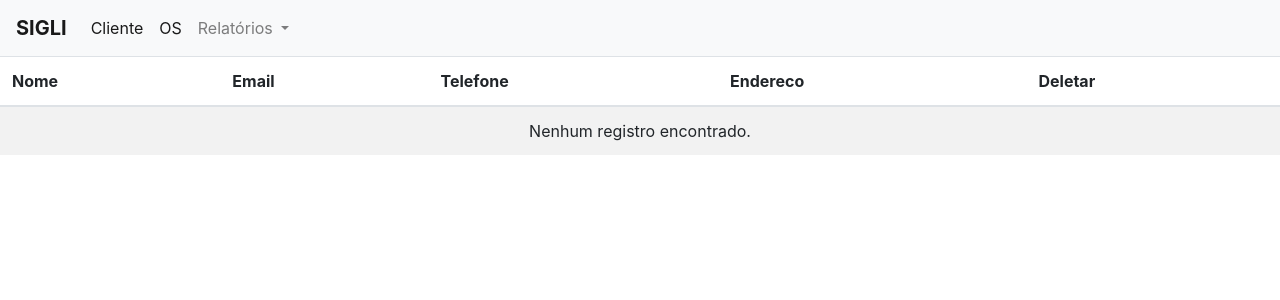
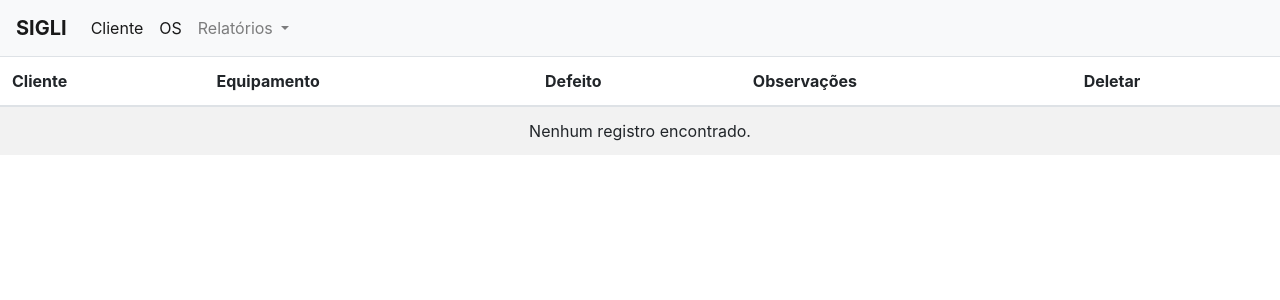
Before and after one commit to niltoncezar95/2018-si7-finalHomework, an Angular app in the folder ordemDeServico/: page /oss-relatorio in a window 1280 px wide. Shown: the top 300 px of the page. Built offline with nearby package versions, Linux system fonts and the light colour scheme.

Commit message:
Cadastro e Relatórios OS  & Cliente Funcionando

```diff
--- a/ordemDeServico/src/app/cliente/cliente.component.ts
+++ b/ordemDeServico/src/app/cliente/cliente.component.ts
@@ -12,7 +12,6 @@ export class ClienteComponent implements OnInit {
   newCliente: Cliente;
 
   clientes: Cliente[] = [];
-  idCliente: number = 1;
 
   showMessageError: boolean;
 
@@ -25,7 +24,8 @@ export class ClienteComponent implements OnInit {
 
   saveCliente() {
     if (!this.newCliente.nome || this.newCliente.nome.trim() == '') {
-      this.showMessageError = true;
+      // this.showMessageError = true;
+      console.log('Cliente em Nullo')
     } else {
       this.showMessageError = false;
       if (!this.newCliente.id) {
--- a/ordemDeServico/src/app/cliente/cliente.service.ts
+++ b/ordemDeServico/src/app/cliente/cliente.service.ts
@@ -14,7 +14,7 @@ export class ClienteService {
   addCliente(id: string, cliente: Cliente) {
     var jsonAux = JSON.stringify(cliente);
     id.toString;
-    window.localStorage.setItem('cliente'+id, jsonAux);
+    window.localStorage.setItem('cliente' + id, jsonAux);
   }
 
   getTamanhoLocalStorage(): Observable<Cliente[]> {
@@ -43,11 +43,12 @@ export class ClienteService {
 
     if (cont >= 0) {
       for (let i = 1; i <= cont; i++) {
-        this.clientes.push(JSON.parse(localStorage.getItem('cliente'+String(i))));
+        if (localStorage.getItem('cliente' + String(i)) != null)
+          this.clientes.push(JSON.parse(localStorage.getItem('cliente' + String(i))));
       }
+
+      return of(this.clientes);
     }
-    console.log(this.clientes);
-    return of(this.clientes);
+
   }
-
 }
--- a/ordemDeServico/src/app/os/os.component.html
+++ b/ordemDeServico/src/app/os/os.component.html
@@ -9,9 +9,8 @@
   </div>
   <div class="form-group">
     <label for="exampleFormControlSelect2">Marca do Equipamento</label>
-    <select multiple class="form-control" id="exampleFormControlSelect2" name="marca"
-    [(ngModel)]="newOs.equipamento">
-      <option *ngFor="let marcaEquip of marcasEquip" >
+    <select multiple class="form-control" id="exampleFormControlSelect2" name="marca" [(ngModel)]="newOs.equipamento">
+      <option *ngFor="let marcaEquip of marcasEquip">
         {{marcaEquip}}
       </option>
     </select>
--- a/ordemDeServico/src/app/os/os.component.ts
+++ b/ordemDeServico/src/app/os/os.component.ts
@@ -16,11 +16,8 @@ export class OsComponent implements OnInit {
 
   clientes: Cliente[] = [];
   clienteService = new ClienteService();
-  idOs: number = 1;
 
-
-  marcasEquip: Array<string> = ['Acer', 'Dell', 'HP', 'Lenovo', 'Positivo'];
-
+  marcasEquip = ['Acer', 'Dell', 'HP', 'Lenovo', 'Positivo'];
 
   showMessageError: boolean;
 
@@ -34,21 +31,21 @@ export class OsComponent implements OnInit {
 
   saveOs() {
     console.log('TesteSaveOS')
-    // if (!this.newOs.cliente || this.newOs.cliente.nome.trim() == '') {
-    //   this.showMessageError = true;
-    // } else {
-     // this.showMessageError = false;
-      // if (!this.newOs.id) {
+    if (!this.newOs.cliente) {
+      // this.showMessageError = true;
+      console.log('Escolha um Cliente')
+    } else {
+      this.showMessageError = false;
+      if (!this.newOs.id) {
         this.newOs.id = localStorage.length + 1;
         this.osService.addOs(String(this.newOs.id), this.newOs);
-      // } else {
-      //   this.osService.updateOs(this.newOs);
-      // }
+      } else {
+        this.osService.updateOs(this.newOs);
+      }
 
-       this.newOs = new Os();
-      // console.log(this.loadClientes);
+      this.newOs = new Os();
     }
-  //}
+  }
 
   loadClientes() {
     this.clienteService.getClientes().subscribe(
--- a/ordemDeServico/src/app/os/os.service.ts
+++ b/ordemDeServico/src/app/os/os.service.ts
@@ -7,14 +7,14 @@ import { of, Observable } from 'rxjs';
 })
 export class OsService {
 
-  oss : Os[] = [];
+  oss: Os[] = [];
 
   constructor() { }
 
-  addOs(id: string, os : Os) {
+  addOs(id: string, os: Os) {
     var jsonAux = JSON.stringify(os);
     id.toString;
-    window.localStorage.setItem('os'+id, jsonAux);
+    window.localStorage.setItem('os' + id, jsonAux);
   }
 
   getTamanhoLocalStorage(): Observable<Os[]> {
@@ -38,15 +38,16 @@ export class OsService {
     existOs.cliente = os.cliente;
   }
 
-  getOss() : Observable<Os[]> {
+  getOss(): Observable<Os[]> {
     var cont = localStorage.length;
 
     if (cont >= 0) {
-      for (let i = 1; i <= cont; i++) {
-        this.oss.push(JSON.parse(localStorage.getItem('os'+String(i))));
+      for (let i = 0; i <= cont; i++) {
+        if (localStorage.getItem('os' + String(i)) != null)
+          this.oss.push(JSON.parse(localStorage.getItem('os' + String(i))));
       }
     }
-    console.log(this.oss);
+
     return of(this.oss);
   }
 
--- a/ordemDeServico/src/app/os/oss-relatorio/oss-relatorio.component.html
+++ b/ordemDeServico/src/app/os/oss-relatorio/oss-relatorio.component.html
@@ -7,10 +7,10 @@
 
         <thead>
           <tr>
-            <th>Nome</th>
-            <th>Email</th>
-            <th>Telefone</th>
-            <th>Endereco</th>
+            <th>Cliente</th>
+            <th>Equipamento</th>
+            <th>Defeito</th>
+            <th>Observações</th>
             <th>Deletar</th>
           </tr>
         </thead>
@@ -20,8 +20,10 @@
             <td colspan="5" align="center">Nenhum registro encontrado.</td>
           </tr>
           <tr *ngFor="let os of oss" class="oss-relatorio">
-            <!-- <td>{{ os.equipamento}}</td>
-            <td>{{ os.defeito}}</td> -->
+            <td>{{ os.cliente}}</td>
+            <td>{{ os.equipamento}}</td>
+            <td>{{ os.defeito}}</td>
+            <td>{{ os.observacoes}}</td>
             <td>
               <button class="btn btn-danger" (click)="onDelete(c); $event.stopPropagation()">Deletar</button>
             </td>
```
